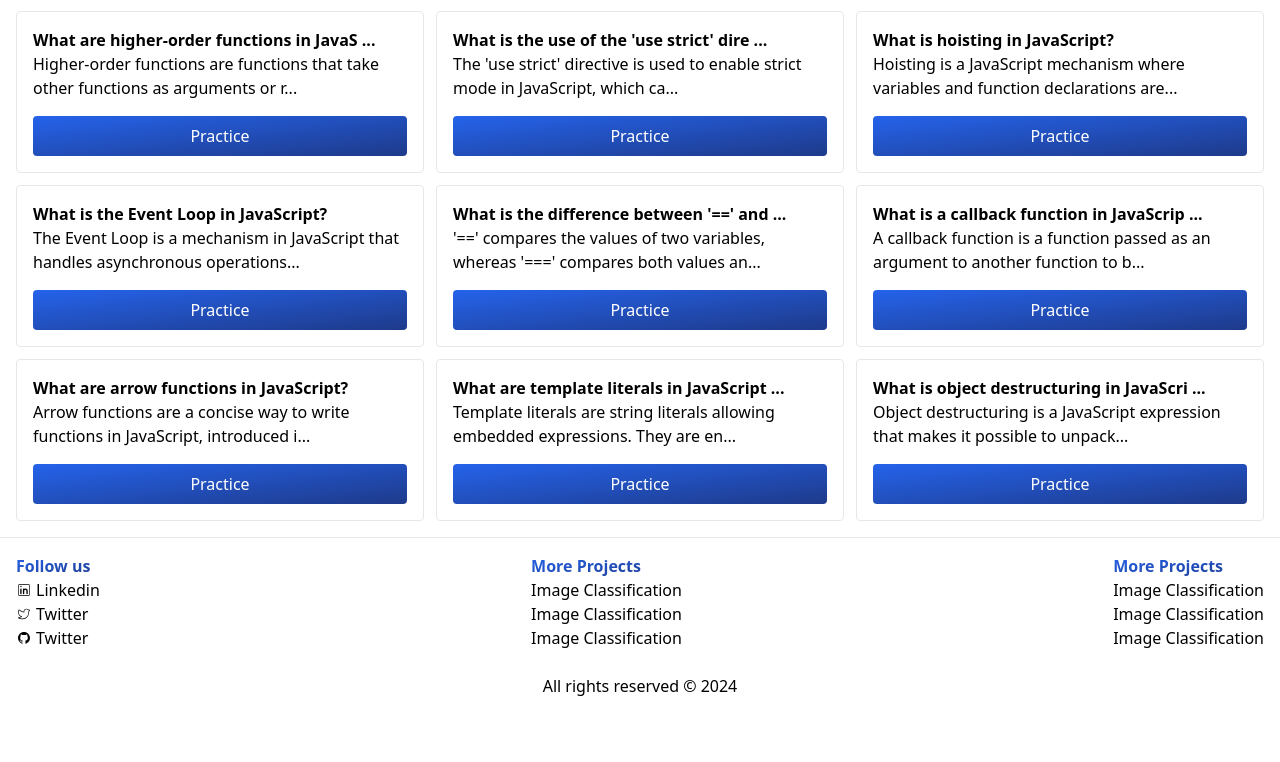
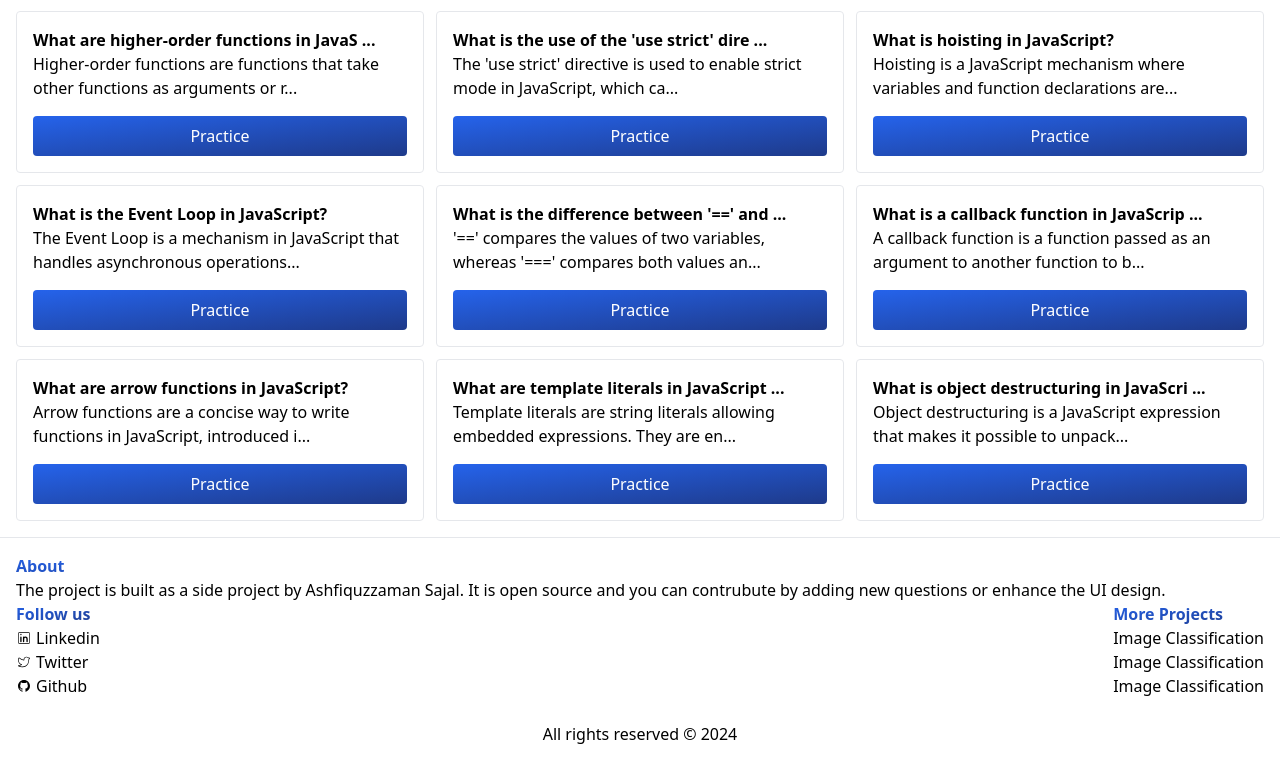
Before and after one commit to ashsajal1/js-practice-app, a React (Vite) app: page / in a window 1280 px wide. Shown: the part 493-1255 px from the top of the page. Before the commit the page ends 1207 px from the top, so only its background shows below. Built offline with nearby package versions, Linux system fonts and the light colour scheme.

Commit message:
add about in footer

```diff
--- a/src/components/partials/footer.tsx
+++ b/src/components/partials/footer.tsx
@@ -7,11 +7,16 @@ export default function Footer() {
       initial={{ x: -100 }}
       animate={{ x: 0 }}
       transition={{
-        type:'spring',
+        type: 'spring',
         duration: 0.5,
         delay: 0
       }}
       className="flex flex-col items-start justify-between p-4 border-t dark:bg-black dark:text-white dark:border-gray-700 w-full">
+
+      <div>
+        <h3 className="font-extrabold g-text">About</h3>
+        <p>The project is built as a side project by Ashfiquzzaman Sajal. It is open source and you can contrubute by adding new questions or enhance the UI design.</p>
+      </div>
 
       <div className="flex w-full justify-between flex-col md:flex-row gap-6">
         <div>
@@ -19,16 +24,7 @@ export default function Footer() {
           <ul>
             <li><a target="blink" className="flex items-center gap-1" href="https://www.linkedin.com/in/ashsajal/"><CiLinkedin /> Linkedin</a></li>
             <li><a target="blink" className="flex items-center gap-1" href="https://twitter.com/ashsajal1"><CiTwitter /> Twitter</a></li>
-            <li><a target="blink" className="flex items-center gap-1" href="https://github.com/ashsajal1"><LiaGithub /> Twitter</a></li>
-          </ul>
-        </div>
-
-        <div>
-          <h3 className="font-extrabold g-text">More Projects</h3>
-          <ul>
-            <li className=""><a href="#">Image Classification</a></li>
-            <li><a href="#">Image Classification</a></li>
-            <li><a href="#">Image Classification</a></li>
+            <li><a target="blink" className="flex items-center gap-1" href="https://github.com/ashsajal1"><LiaGithub /> Github</a></li>
           </ul>
         </div>
 
```
